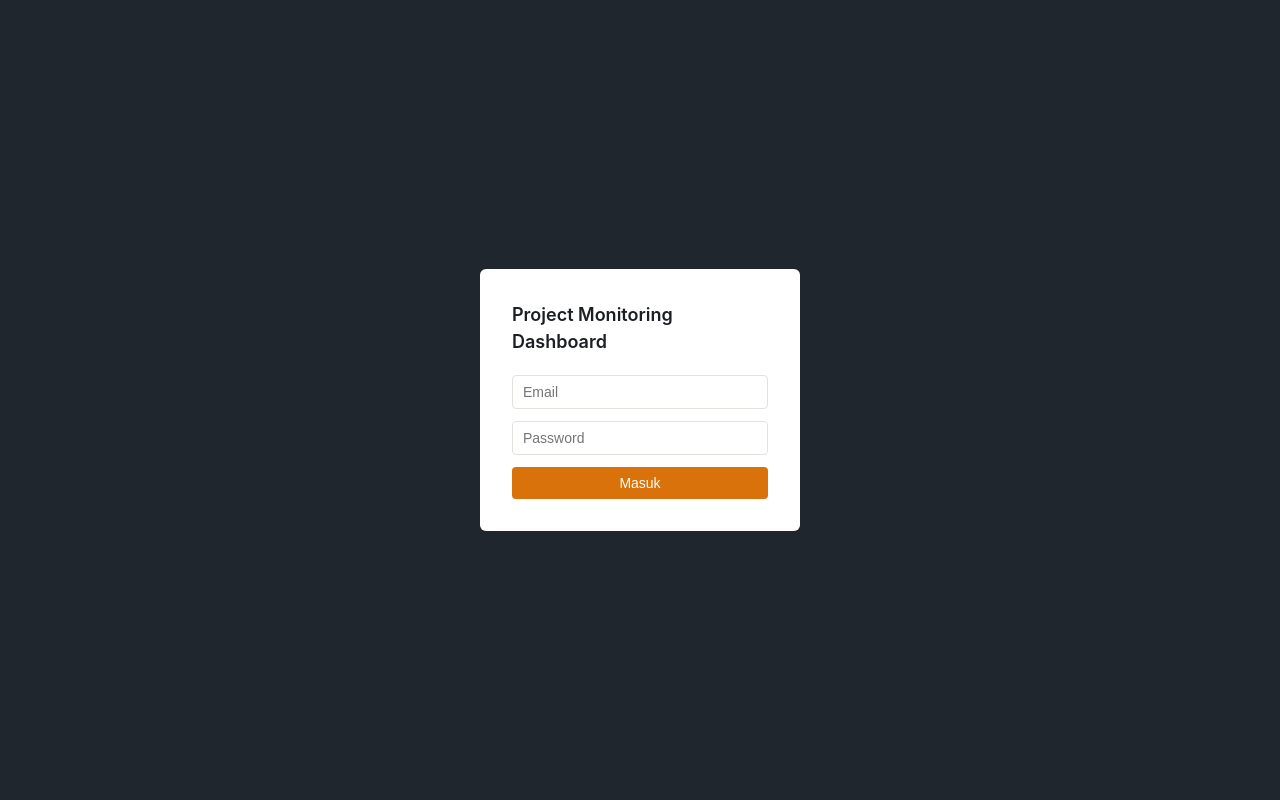
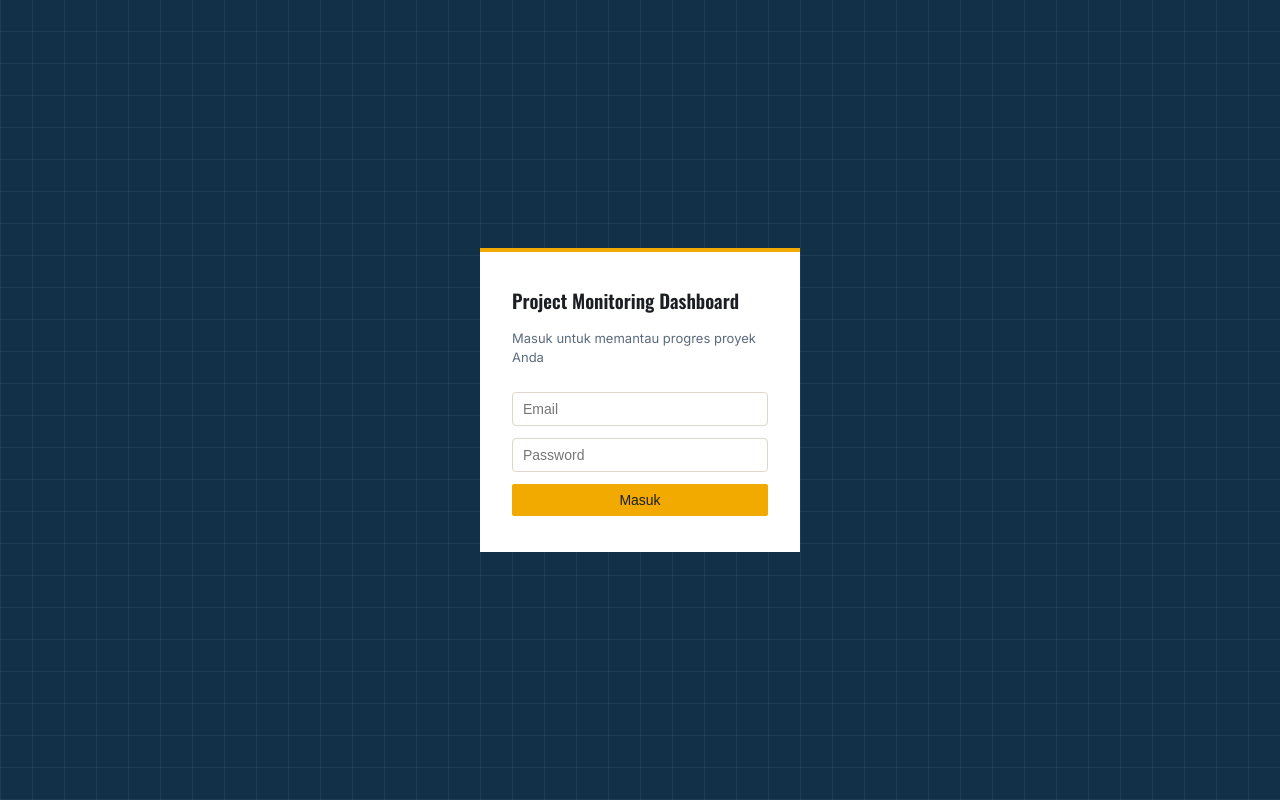
Before and after one commit to Ali-Rama16/Project-monitoring-dashboard, a Next.js app: page /login in a window 1280 px wide. Built offline with nearby package versions, Linux system fonts and the light colour scheme; no server answers.

Commit message:
update ui

```diff
--- a/components/Layout.js
+++ b/components/Layout.js
@@ -41,7 +41,17 @@ export default function Layout({ children }) {
   return (
     <div className="layout">
       <aside className="sidebar">
-        <h2>PM Dashboard</h2>
+        <div className="brand">
+          <svg width="26" height="26" viewBox="0 0 24 24" fill="none" xmlns="http://www.w3.org/2000/svg">
+            <path d="M4 20V11.5C4 7.36 7.36 4 11.5 4H12C16.14 4 19.5 7.36 19.5 11.5V20" stroke="#F2A900" strokeWidth="1.8" strokeLinecap="round"/>
+            <path d="M2 20H21" stroke="#F2A900" strokeWidth="1.8" strokeLinecap="round"/>
+            <path d="M4 15H19" stroke="#F2A900" strokeWidth="1.8" strokeLinecap="round" opacity="0.55"/>
+          </svg>
+          <div className="brand-text">
+            <h2>PM Dashboard</h2>
+            <span>Project Monitoring</span>
+          </div>
+        </div>
         <nav>
           <Link href="/">Ringkasan</Link>
           <Link href="/quotations">Quotation</Link>
--- a/pages/login.js
+++ b/pages/login.js
@@ -23,6 +23,7 @@ export default function Login() {
     <div className="login-page">
       <form onSubmit={handleLogin} className="login-form">
         <h1>Project Monitoring Dashboard</h1>
+        <p className="tagline">Masuk untuk memantau progres proyek Anda</p>
         <input
           type="email"
           placeholder="Email"
--- a/styles/globals.css
+++ b/styles/globals.css
@@ -1,11 +1,15 @@
+@import url('https://fonts.googleapis.com/css2?family=Oswald:wght@500;600;700&family=Inter:wght@400;500;600&display=swap');
+
 :root {
-  --graphite: #20262e;
-  --graphite-soft: #2b323c;
+  --blueprint: #123047;
+  --blueprint-soft: #1c4363;
+  --blueprint-line: rgba(255, 255, 255, 0.06);
   --steel: #5b6b7c;
-  --paper: #f6f5f2;
+  --paper: #f4f2ec;
   --ink: #1b1f24;
-  --accent: #d9720b;
-  --line: #e3e1db;
+  --safety: #f2a900;
+  --safety-ink: #1b1f24;
+  --line: #ddd8cb;
   --ok: #2f7a4f;
   --warn: #b8860b;
   --bad: #b23a34;
@@ -17,12 +21,17 @@ body {
   margin: 0;
   background: var(--paper);
   color: var(--ink);
-  font-family: -apple-system, "Segoe UI", Inter, Roboto, Helvetica, Arial, sans-serif;
+  font-family: "Inter", -apple-system, "Segoe UI", Roboto, Helvetica, Arial, sans-serif;
   font-size: 15px;
   line-height: 1.5;
 }
 
-a { color: var(--accent); text-decoration: none; }
+h1, h2, h3 {
+  font-family: "Oswald", "Inter", sans-serif;
+  font-weight: 600;
+}
+
+a { color: var(--blueprint-soft); text-decoration: none; font-weight: 500; }
 a:hover { text-decoration: underline; }
 
 .layout {
@@ -31,36 +40,58 @@ a:hover { text-decoration: underline; }
 }
 
 .sidebar {
-  width: 220px;
-  background: var(--graphite);
+  width: 230px;
+  position: relative;
+  background: var(--blueprint);
+  background-image:
+    repeating-linear-gradient(0deg, var(--blueprint-line) 0, var(--blueprint-line) 1px, transparent 1px, transparent 28px),
+    repeating-linear-gradient(90deg, var(--blueprint-line) 0, var(--blueprint-line) 1px, transparent 1px, transparent 28px);
   color: #fff;
-  padding: 24px 20px;
+  padding: 26px 20px;
   display: flex;
   flex-direction: column;
-  gap: 24px;
+  gap: 28px;
+  border-right: 3px solid var(--safety);
 }
 
-.sidebar h2 {
+.brand {
+  display: flex;
+  align-items: center;
+  gap: 10px;
+}
+
+.brand svg { flex-shrink: 0; }
+
+.brand-text h2 {
   font-size: 16px;
-  font-weight: 600;
   margin: 0;
-  letter-spacing: 0.2px;
+  letter-spacing: 0.3px;
+  line-height: 1.2;
+}
+
+.brand-text span {
+  display: block;
+  font-size: 11px;
+  color: #9fb4c7;
+  margin-top: 2px;
 }
 
 .sidebar nav {
   display: flex;
   flex-direction: column;
-  gap: 4px;
+  gap: 2px;
 }
 
 .sidebar nav a {
-  color: #cfd4da;
-  padding: 8px 10px;
-  border-radius: 6px;
+  color: #c3d2df;
+  padding: 9px 10px;
+  border-left: 3px solid transparent;
+  font-size: 14px;
 }
 
 .sidebar nav a:hover {
-  background: var(--graphite-soft);
+  background: var(--blueprint-soft);
+  border-left-color: var(--safety);
   text-decoration: none;
   color: #fff;
 }
@@ -69,9 +100,9 @@ a:hover { text-decoration: underline; }
   margin-top: auto;
   background: transparent;
   border: 1px solid var(--steel);
-  color: #cfd4da;
+  color: #c3d2df;
   padding: 8px 10px;
-  border-radius: 6px;
+  border-radius: 2px;
   cursor: pointer;
 }
 
@@ -103,14 +134,36 @@ h2 {
 }
 
 .card {
+  position: relative;
   background: #fff;
-  border-left: 3px solid var(--accent);
-  padding: 16px 18px;
+  padding: 18px 20px;
+  border: 1px solid var(--line);
+}
+
+.card::before, .card::after {
+  content: "";
+  position: absolute;
+  width: 10px;
+  height: 10px;
+  border-color: var(--safety);
+  border-style: solid;
+}
+
+.card::before {
+  top: -1px;
+  left: -1px;
+  border-width: 2px 0 0 2px;
+}
+
+.card::after {
+  bottom: -1px;
+  right: -1px;
+  border-width: 0 2px 2px 0;
 }
 
 .card h3 {
   margin: 0 0 4px;
-  font-size: 22px;
+  font-size: 26px;
   font-weight: 600;
 }
 
@@ -156,16 +209,17 @@ input, select {
 }
 
 button {
-  padding: 8px 14px;
-  background: var(--accent);
-  color: #fff;
+  padding: 8px 16px;
+  background: var(--safety);
+  color: var(--safety-ink);
+  font-weight: 500;
   border: none;
-  border-radius: 4px;
+  border-radius: 2px;
   cursor: pointer;
   font-size: 14px;
 }
 
-button:hover { opacity: 0.9; }
+button:hover { opacity: 0.88; }
 
 .badge {
   display: inline-block;
@@ -191,22 +245,32 @@ button:hover { opacity: 0.9; }
   display: flex;
   align-items: center;
   justify-content: center;
-  background: var(--graphite);
+  background: var(--blueprint);
+  background-image:
+    repeating-linear-gradient(0deg, var(--blueprint-line) 0, var(--blueprint-line) 1px, transparent 1px, transparent 32px),
+    repeating-linear-gradient(90deg, var(--blueprint-line) 0, var(--blueprint-line) 1px, transparent 1px, transparent 32px);
 }
 
 .login-form {
   background: #fff;
-  padding: 32px;
+  padding: 36px 32px;
   width: 320px;
   display: flex;
   flex-direction: column;
   gap: 12px;
-  border-radius: 6px;
+  border-top: 4px solid var(--safety);
 }
 
 .login-form h1 {
-  font-size: 18px;
-  margin-bottom: 8px;
+  font-size: 19px;
+  margin: 0 0 4px;
+  line-height: 1.3;
+}
+
+.login-form p.tagline {
+  margin: 0 0 12px;
+  color: var(--steel);
+  font-size: 13px;
 }
 
 .error {
```
